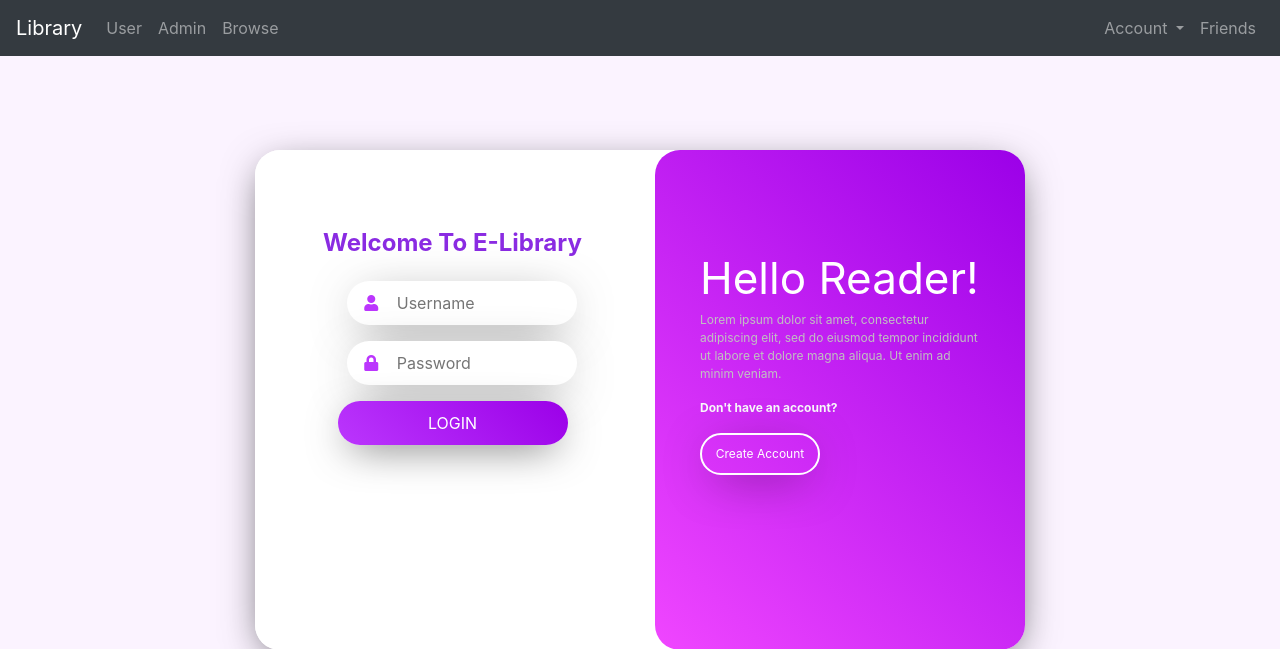
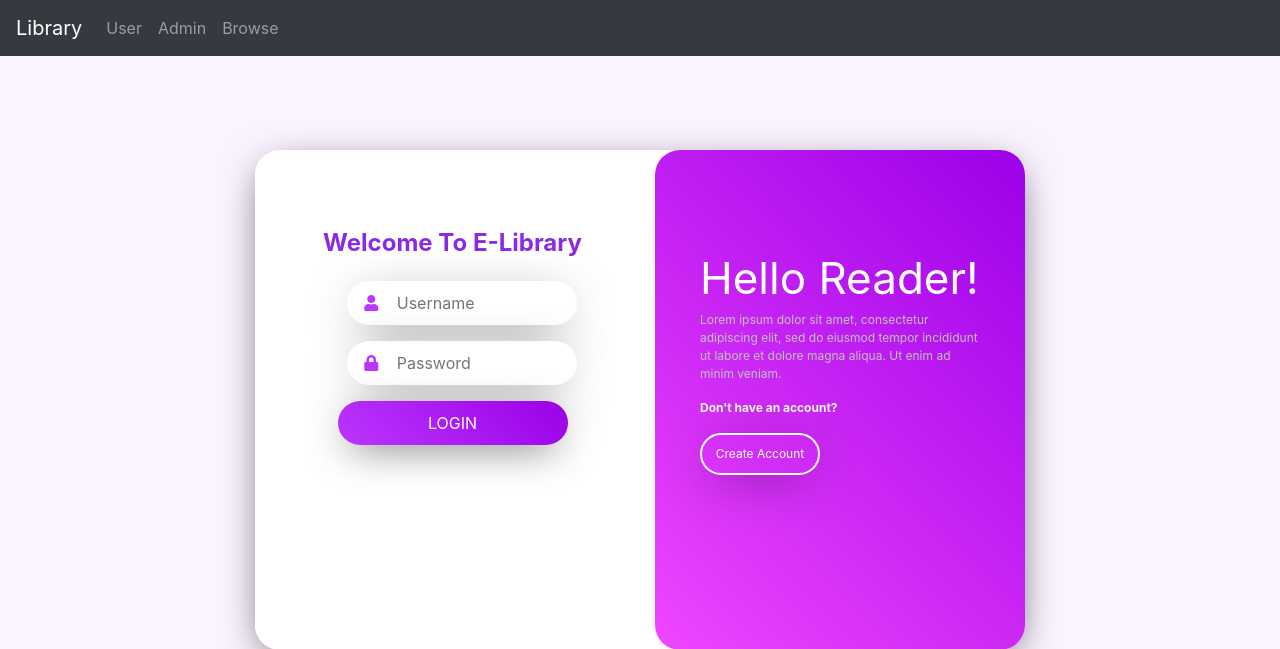
Before and after one commit to krishanu-2001/Library-management-system, a Python web app: template templates/user/login.html in a window 1280 px wide. Shown: the top 649 px of the page. Run offline with Jinja, Linux system fonts and the light colour scheme; the template is opened without the code that fills it, so the values that code supplies are empty; some libraries are stand-ins or nearby versions.

Commit message:
User Login Fix

```diff
--- a/templates/user/login.html
+++ b/templates/user/login.html
@@ -1,9 +1,15 @@
-{% extends 'baseuser.html' %}
-{% block navbar %}
+{% extends 'baseuser.html' %} {% block navbar %}
 <nav class="navbar navbar-expand-lg navbar-dark bg-dark">
   <a class="navbar-brand" href="/">Library</a>
-  <button class="navbar-toggler" type="button" data-toggle="collapse" data-target="#navbarSupportedContent"
-      aria-controls="navbarSupportedContent" aria-expanded="false" aria-label="Toggle navigation">
+  <button
+    class="navbar-toggler"
+    type="button"
+    data-toggle="collapse"
+    data-target="#navbarSupportedContent"
+    aria-controls="navbarSupportedContent"
+    aria-expanded="false"
+    aria-label="Toggle navigation"
+  >
     <span class="navbar-toggler-icon"></span>
   </button>
 
@@ -19,28 +25,10 @@
         <a class="nav-link" href="/books/home">Browse</a>
       </li>
     </ul>
-      <ul class="navbar-nav ml-auto">
-          <li class="nav-item dropdown">
-              <a class="nav-link dropdown-toggle" href="#" id="navbarDropdown" role="button"
-                  data-toggle="dropdown" aria-haspopup="true" aria-expanded="false">
-                  Account
-              </a>
-              <div class="dropdown-menu" aria-labelledby="navbarDropdown" style="width: 20px;">
-                  <div style="padding-left: 5px;">{{name}}</div>
-                  <div class="dropdown-divider"></div>
-                  <a class="dropdown-item" href="#">Profile</a>
-                  <a class="dropdown-item" href="#">Logout</a>
-              </div>
-          </li>
-          <li class="nav-item right" style="float: right;">
-              <a class="nav-link" href="/user/friends">Friends</a>
-          </li>
-      </ul>
   </div>
 </nav>
 
-{% endblock %}
-{% block body %}
+{% endblock %} {% block body %}
 
 <!DOCTYPE html>
 <html>
```
Lines whose indentation alone changed are shown as unchanged.
